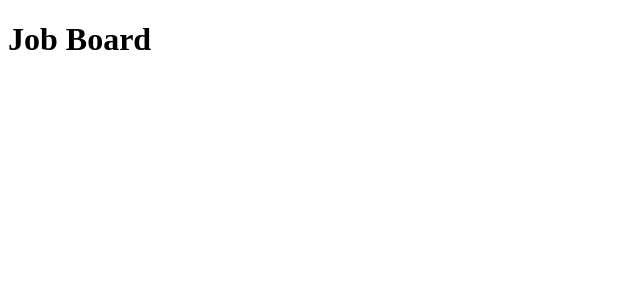
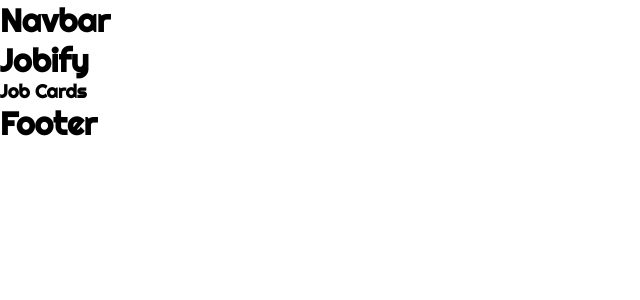
Before and after one commit to benjaminmachock/jobify_dev_v1, a React (Vite) app in the folder client/: page / in a window 1280 px wide. Shown: the top 300 px of the page, without its empty margins (0-640 px from the left). Built offline with nearby package versions, Linux system fonts and the light colour scheme.

Commit message:
add initial component structure and css

```diff
--- a/client/index.html
+++ b/client/index.html
@@ -5,6 +5,12 @@
     <link rel="icon" type="image/svg+xml" href="/vite.svg" />
     <meta name="viewport" content="width=device-width, initial-scale=1.0" />
     <title>Jobify</title>
+    <link rel="preconnect" href="https://fonts.googleapis.com" />
+    <link rel="preconnect" href="https://fonts.gstatic.com" crossorigin />
+    <link
+      href="https://fonts.googleapis.com/css2?family=Righteous&display=swap"
+      rel="stylesheet"
+    />
   </head>
   <body>
     <div id="root"></div>
--- a/client/src/App.jsx
+++ b/client/src/App.jsx
@@ -1,7 +1,13 @@
+import { Home } from "./pages/Home/Home.jsx";
+import { Nav } from "./components/Nav/Nav.jsx";
+import { Footer } from "./components/Footer/Footer.jsx";
+
 function App() {
   return (
     <>
-      <h1>Job Board</h1>
+      <Nav />
+      <Home />
+      <Footer />
     </>
   );
 }
--- /dev/null
+++ b/client/src/app.css
@@ -0,0 +1,11 @@
+* {
+  margin: 0;
+  padding: 0;
+  box-sizing: border-box;
+}
+
+body {
+  font-family: "Righteous", sans-serif;
+  font-weight: 400;
+  font-style: normal;
+}
--- /dev/null
+++ b/client/src/components/Card/Card.jsx
@@ -0,0 +1,13 @@
+//Imports
+
+export const Card = () => {
+  //Hooks
+
+  //Functions
+
+  return (
+    <>
+      <h3>Job Cards</h3>
+    </>
+  );
+};
--- /dev/null
+++ b/client/src/components/Footer/Footer.jsx
@@ -0,0 +1,13 @@
+//Imports
+
+export const Footer = () => {
+  //Hooks
+
+  //Functions
+
+  return (
+    <>
+      <h1>Footer</h1>
+    </>
+  );
+};
--- /dev/null
+++ b/client/src/components/Nav/Nav.jsx
@@ -0,0 +1,13 @@
+//Imports
+
+export const Nav = () => {
+  //Hooks
+
+  //Functions
+
+  return (
+    <>
+      <h1>Navbar</h1>
+    </>
+  );
+};
--- a/client/src/main.jsx
+++ b/client/src/main.jsx
@@ -2,6 +2,7 @@
 import { createRoot } from "react-dom/client";
 
 import App from "./App.jsx";
+import "./app.css";
 
 createRoot(document.getElementById("root")).render(
   <StrictMode>
--- /dev/null
+++ b/client/src/pages/Home/Home.jsx
@@ -0,0 +1,15 @@
+//Imports
+import { Card } from "../../components/Card/Card";
+
+export const Home = () => {
+  //Hooks
+
+  //Functions
+
+  return (
+    <>
+      <h1>Jobify</h1>
+      <Card />
+    </>
+  );
+};
```
Also changed, not shown: client/src/pages/Home/home.css (added).
